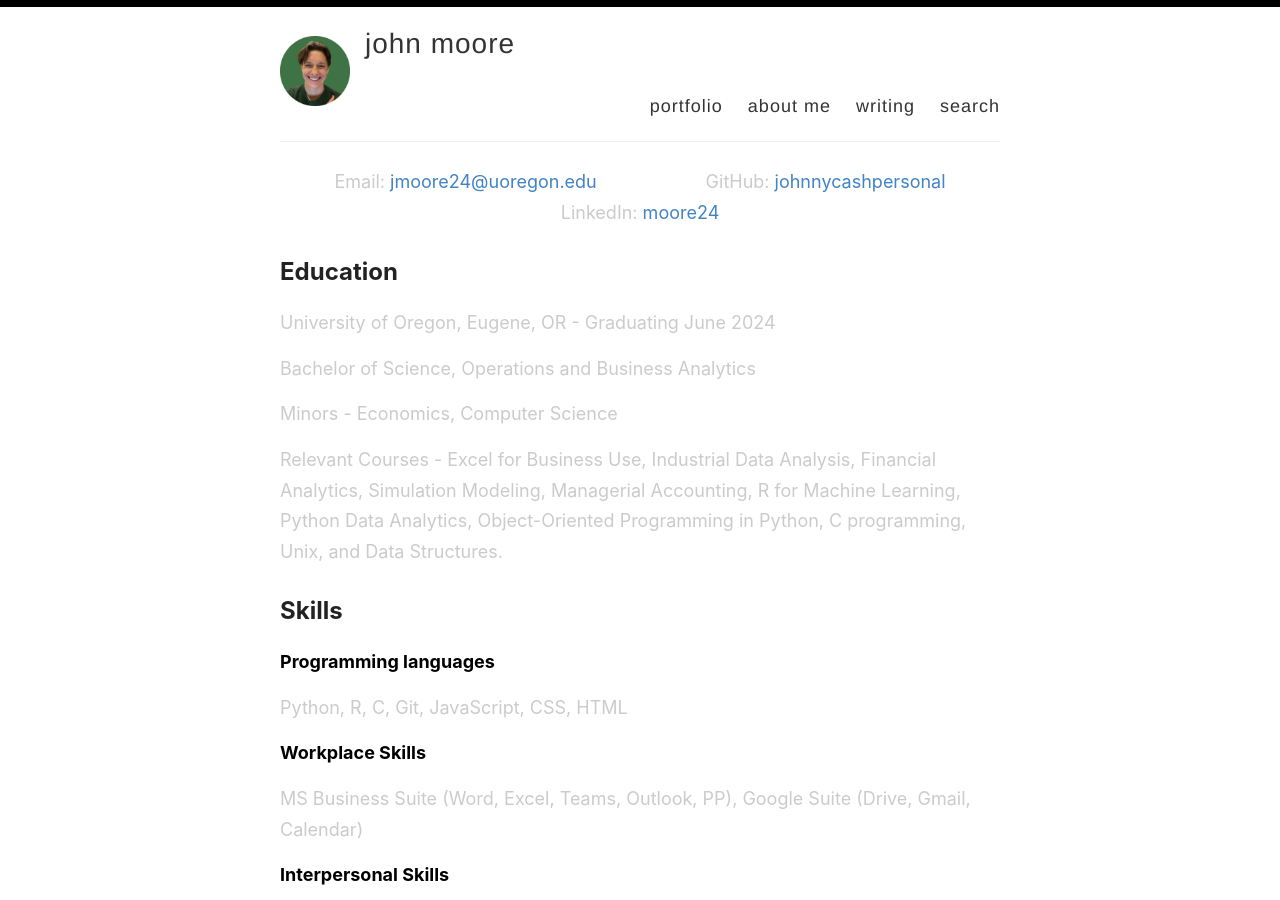
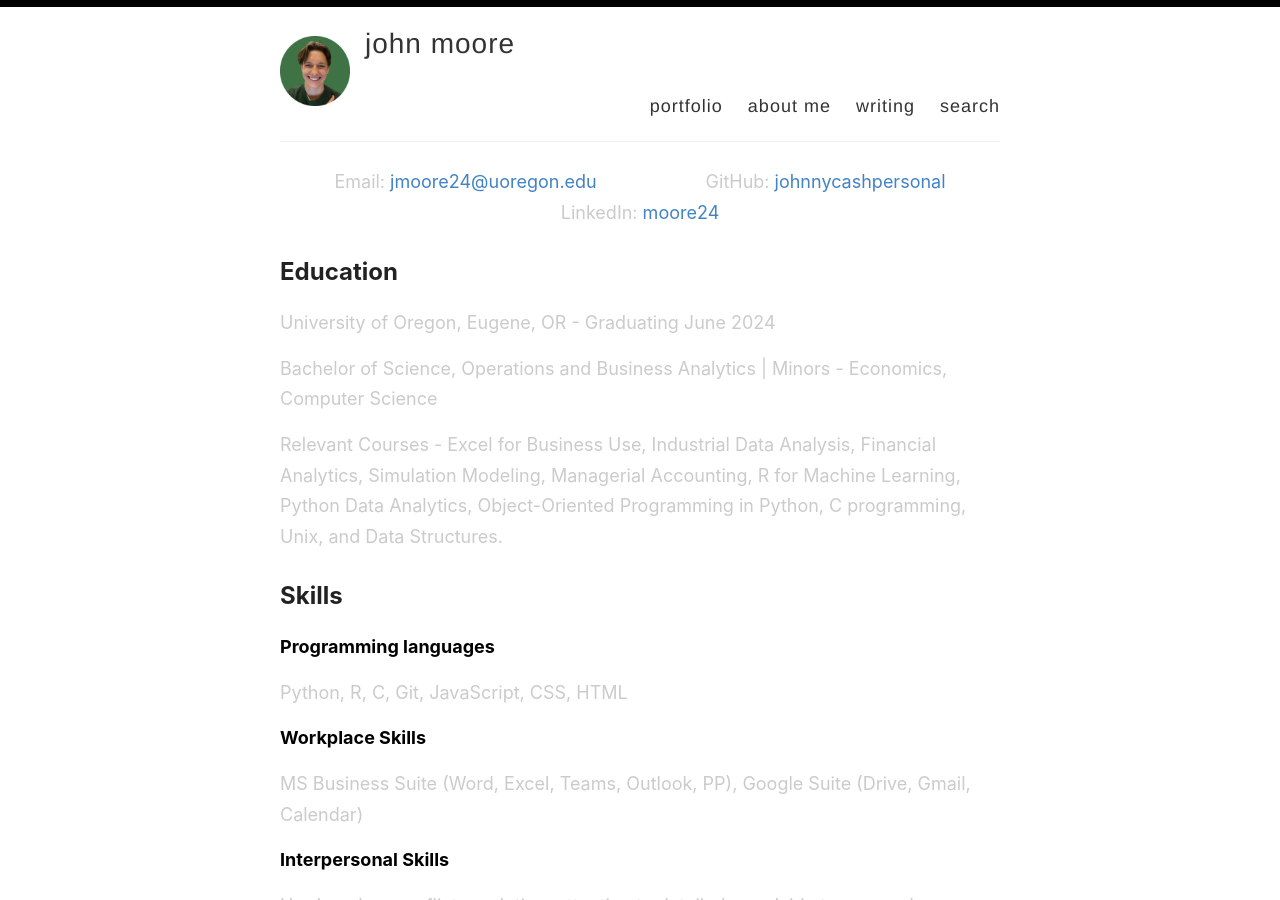
Before and after one commit to johnmoore24/johnmoore24.github.io, a Jekyll site: the page built from index.html, in a window 1280 px wide and 900 px high. Built offline with Jekyll 4.4.1, drawn with Linux system fonts in a browser that asks for light colours; the list of posts is cut into pages by our own code.

Commit message:
Resume added

```diff
--- a/index.html
+++ b/index.html
@@ -34,8 +34,7 @@ layout: default
   <section>
     <h2 style="text-align: left;">Education</h2>
     <p>University of Oregon, Eugene, OR - Graduating June 2024</p>
-    <p>Bachelor of Science, Operations and Business Analytics</p>
-    <p>Minors - Economics, Computer Science</p>
+    <p>Bachelor of Science, Operations and Business Analytics | Minors - Economics, Computer Science</p>
     <p>Relevant Courses - Excel for Business Use, Industrial Data Analysis, Financial Analytics, Simulation Modeling, Managerial Accounting, R for Machine Learning, Python Data Analytics, Object-Oriented Programming in Python, C programming, Unix, and Data Structures.</p>
   </section>
 
```
